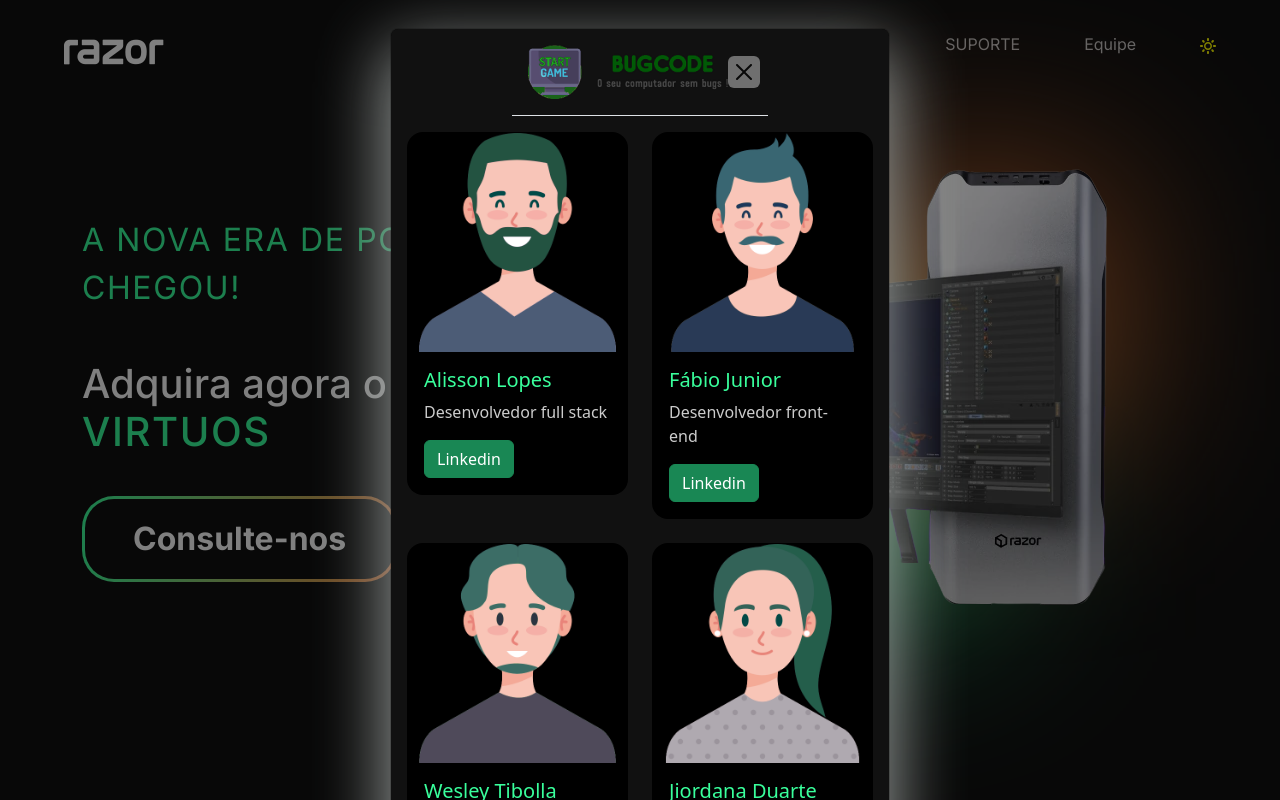
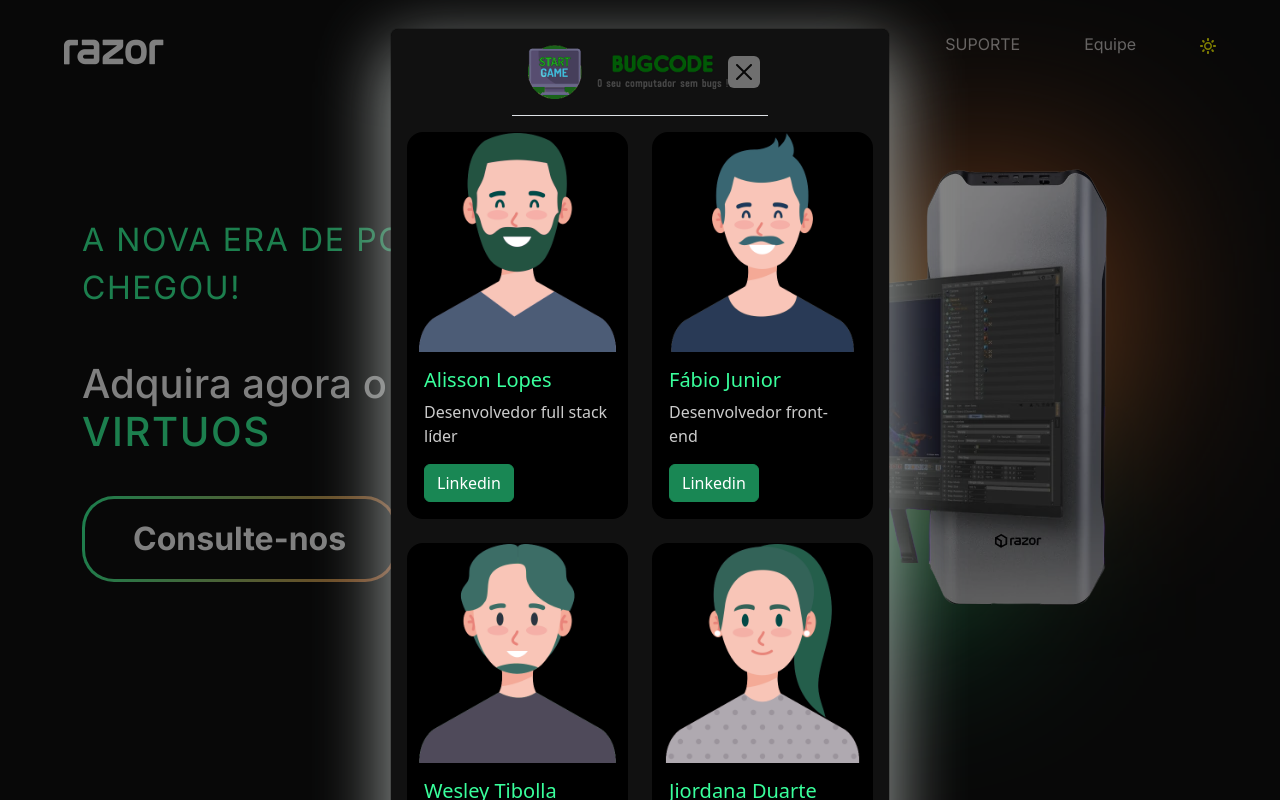
Before and after one commit to Brieffc/Landing-Page-React-TeuFuturo, a React (Create React App) app: page / in a window 1280 px wide. Both pictures are taken after a click on the link "Equipe". Shown: the top 800 px of the page. Built offline with nearby package versions, Linux system fonts and the light colour scheme; the HTML template or start-up script is replaced by a standard one.

Commit message:
update nav

```diff
--- a/src/components/Navbar.jsx
+++ b/src/components/Navbar.jsx
@@ -76,7 +76,7 @@ export default function Navbar({ changeTheme, currentTheme }) {
                       <Card.Img variant="top" src={man} />
                       <Card.Body>
                         <Card.Title>Alisson Lopes</Card.Title>
-                        <Card.Text>Desenvolvedor full stack</Card.Text>
+                        <Card.Text>Desenvolvedor full stack líder</Card.Text>
                         <Button
                           variant="success"
                           href="https://www.linkedin.com/in/alisson-lopes-dev/"
```
